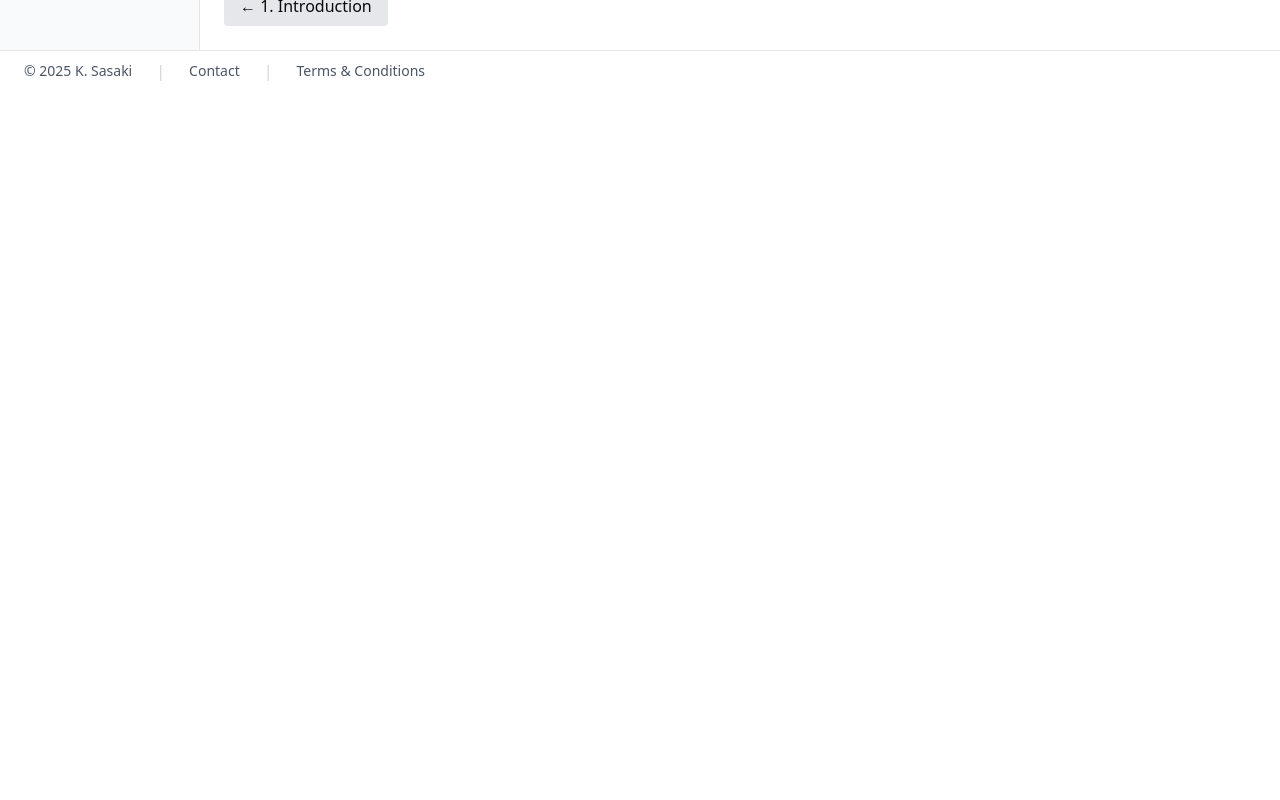
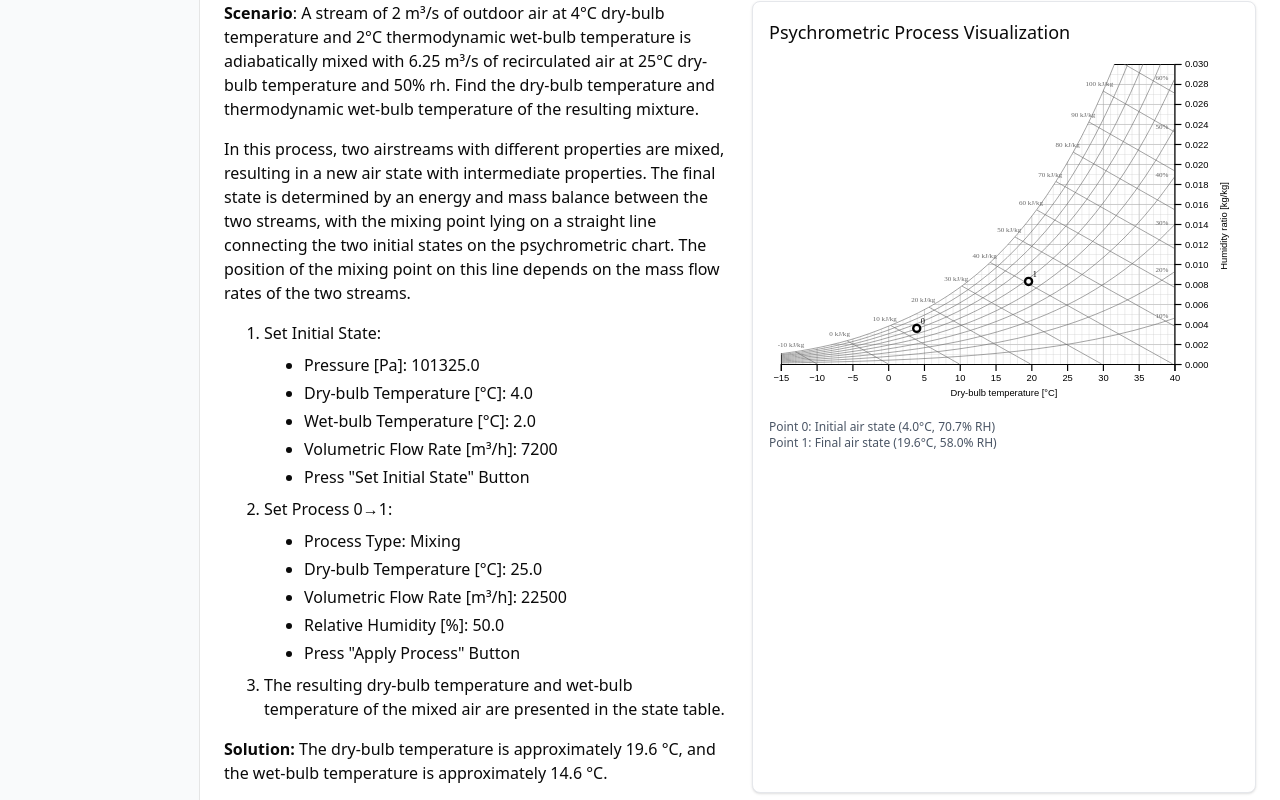
Before and after one commit to kanamesasaki/psychroid-web, a React (Vite) app: page /guide/basics in a window 1280 px wide. Shown: the part 1560-2360 px from the top of the page. Before the commit the page ends 1651 px from the top, so only its background shows below. Built offline with nearby package versions, Linux system fonts and the light colour scheme.

Commit message:
Add guide description about mixing process

```diff
--- a/src/components/guide/BasicProcess.tsx
+++ b/src/components/guide/BasicProcess.tsx
@@ -123,6 +123,64 @@ const BasicProcess = () => {
                     </div>
                 </div>
             </section>
+
+            <section className="mb-8">
+                <h2 className="text-2xl font-semibold mb-4">Adiabatic Mixing of Two Moist Airstreams</h2>
+                <div className="grid grid-cols-1 md:grid-cols-2 gap-6">
+                    <div>
+                        <p className="mb-4">
+                            <strong>Scenario</strong>: A stream of 2 m³/s of outdoor air at 4°C dry-bulb temperature
+                            and 2°C thermodynamic wet-bulb temperature is adiabatically mixed
+                            with 6.25 m³/s of recirculated air at 25°C dry-bulb temperature and
+                            50% rh. Find the dry-bulb temperature and thermodynamic wet-bulb
+                            temperature of the resulting mixture.
+                        </p>
+
+                        <p className="mb-4">
+                            In this process, two airstreams with different properties are mixed, resulting in a new air state with intermediate properties.
+                            The final state is determined by an energy and mass balance between the two streams, with the mixing point lying on a straight line connecting the two initial states on the psychrometric chart.
+                            The position of the mixing point on this line depends on the mass flow rates of the two streams.
+                        </p>
+
+                        <ol className="list-decimal pl-10 mb-4 space-y-2">
+                            <li>Set Initial State:</li>
+                            <ul className="list-disc pl-10 space-y-1">
+                                <li>Pressure [Pa]: 101325.0</li>
+                                <li>Dry-bulb Temperature [°C]: 4.0</li>
+                                <li>Wet-bulb Temperature [°C]: 2.0</li>
+                                <li>Volumetric Flow Rate [m³/h]: 7200</li>
+                                <li>Press "Set Initial State" Button</li>
+                            </ul>
+                            <li>Set Process 0→1:</li>
+                            <ul className="list-disc pl-10 space-y-1">
+                                <li>Process Type: Mixing</li>
+                                <li>Dry-bulb Temperature [°C]: 25.0</li>
+                                <li>Volumetric Flow Rate [m³/h]: 22500</li>
+                                <li>Relative Humidity [%]: 50.0</li>
+                                <li>Press "Apply Process" Button</li>
+                            </ul>
+                            <li>The resulting dry-bulb temperature and wet-bulb temperature of the mixed air are presented in the state table.</li>
+                        </ol>
+
+                        <p className="mb-2">
+                            <strong>Solution:</strong> The dry-bulb temperature is approximately 19.6 °C, and the wet-bulb temperature is approximately 14.6 °C.
+                        </p>
+                    </div>
+
+                    <div className="border border-gray-200 rounded-md p-4 shadow-sm bg-white">
+                        <h3 className="text-lg font-medium mb-3">Psychrometric Process Visualization</h3>
+                        <img
+                            src="/chart_mixing.svg"
+                            alt="Mixing process on psychrometric chart"
+                            className="w-full h-auto"
+                        />
+                        <p className="text-xs text-gray-600 mt-2">
+                            Point 0: Initial air state (4.0°C, 70.7% RH)<br />
+                            Point 1: Final air state (19.6°C, 58.0% RH)<br />
+                        </p>
+                    </div>
+                </div>
+            </section>
         </>
     );
 };
```
Also changed, not shown: public/chart_mixing.svg (added), 1 other file (tests, documents, lock files or other folders).
